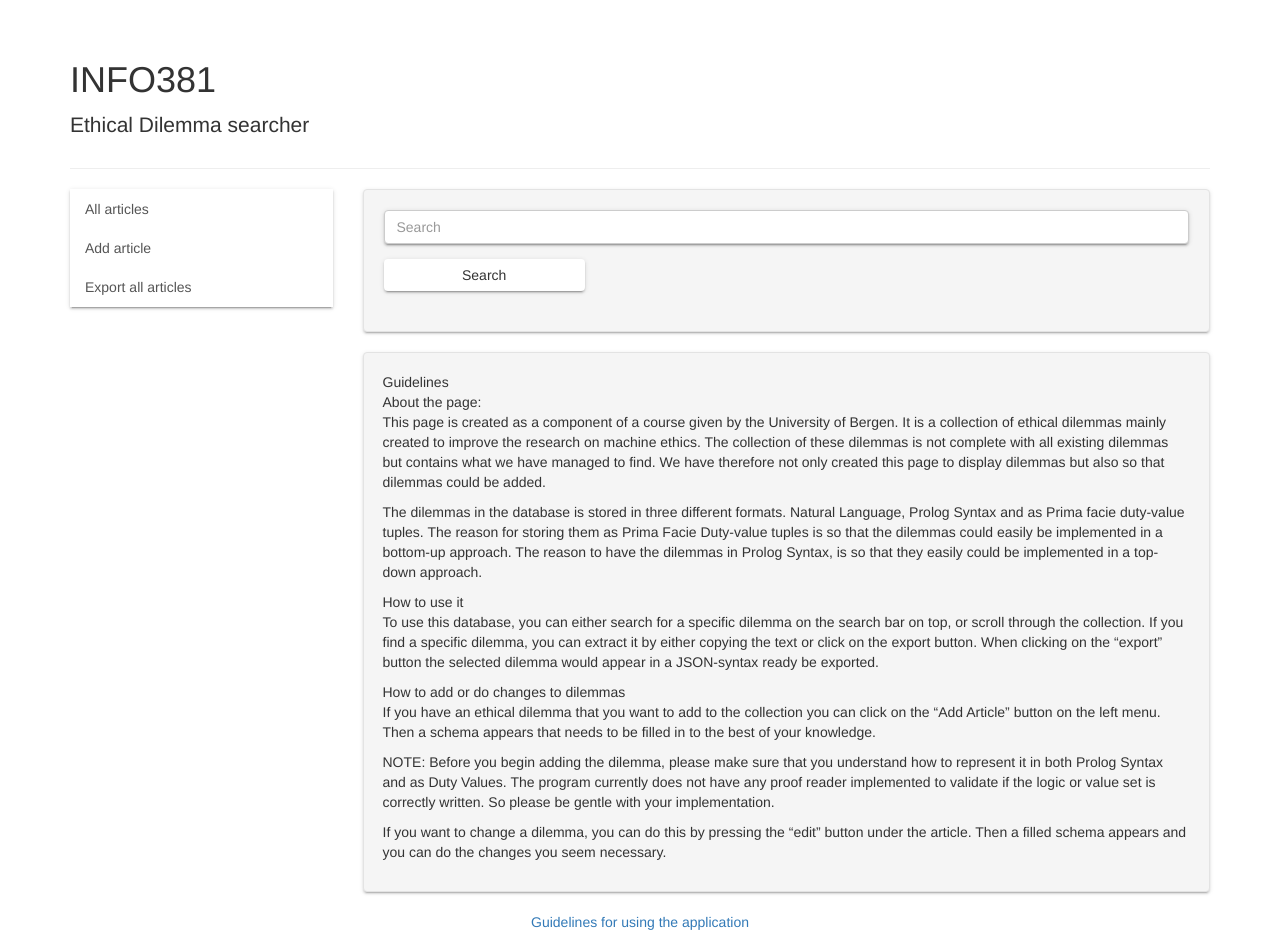
After one commit to ljos/DilemmaZ, a Flask app: page /guidelines in a window 1280 px wide. The commit adds this page. Run offline with Flask 2, Linux system fonts and the light colour scheme; some libraries are stand-ins or nearby versions.

Commit message:
Fixes
Signed-off-by: Morten Linderud <morten@linderud.pw>

```diff
--- a/main.py
+++ b/main.py
@@ -92,7 +92,7 @@ def articles_search():
 
 @app.route("/articles/all")
 def articles_all():
-    e = es.search(index="dilemma", doc_type="articles", body={"query": {"match_all": {}}})
+    e = es.search(index="dilemma", doc_type="articles", size=100, body={"query": {"match_all": {}}})
     results = _render_hits(e["hits"]["hits"])
     return render_template('search_results.html', results=results)
 
@@ -109,7 +109,8 @@ def json_response(func):
 @app.route("/articles/all/json")
 @json_response
 def articles_all_json():
-    e = es.search(index="dilemma", doc_type="articles", body={"query": {"match_all": {}}})
+    e = es.search(index="dilemma", doc_type="articles", size=100,
+                body={"query": {"match_all": {}}})
     results = _render_hits(e["hits"]["hits"])
     json = []
     for result in results:
@@ -165,5 +166,9 @@ def articles_delete(id):
     flash("Deleted article", "success")
     return redirect(url_for('index'))
 
+@app.route("/guidelines")
+def guidelines():
+    return render_template('guidelines.html')
+
 if __name__ == '__main__':
     app.run(host="0.0.0.0", debug=True)
--- a/templates/base.html
+++ b/templates/base.html
@@ -68,6 +68,13 @@
 
       {%- block content -%}{%- endblock %}
     </div>
+  <footer>
+      <div class="row">
+          <center>
+              <a href="/guidelines">Guidelines for using the application</a>
+         </center>
+      </div>
+  </footer>
   </div>
 </body>
 </html>
--- /dev/null
+++ b/templates/guidelines.html
@@ -0,0 +1,38 @@
+{%- extends "base.html" -%}
+{% block content %}
+<div class="col-lg-9 col-md-offset-3">
+  <div class="well bs-component">
+      Guidelines
+
+      <p>About the page:<br>
+      This page is created as a component of a course given by the University of Bergen. It is a collection of ethical
+      dilemmas mainly created to improve the research on machine ethics. The collection of these dilemmas is not
+      complete with all existing dilemmas but contains what we have managed to find. We have therefore not only created
+      this page to display dilemmas but also so that dilemmas could be added.</p>
+
+      <p>The dilemmas in the database is stored in three different formats. Natural Language, Prolog Syntax and as Prima
+      facie duty-value tuples. The reason for storing them as Prima Facie Duty-value tuples is so that the dilemmas
+      could easily be implemented in a bottom-up approach. The reason to have the dilemmas in Prolog Syntax, is so that
+      they easily could be implemented in a top-down approach.</p>
+
+      <p>How to use it<br>
+      To use this database, you can either search for a specific dilemma on the search bar on top, or scroll through the
+      collection. If you find a specific dilemma, you can extract it by either copying the text or click on the export
+      button. When clicking on the “export” button the selected dilemma would appear in a JSON-syntax ready be
+      exported.</p>
+
+
+      <p>How to add or do changes to dilemmas<br>
+      If you have an ethical dilemma that you want to add to the collection you can click on the “Add Article” button on
+      the left menu. Then a schema appears that needs to be filled in to the best of your knowledge.</p>
+
+      <p>NOTE: Before you begin adding the dilemma, please make sure that you understand how to represent it in both Prolog
+      Syntax and as Duty Values. The program currently does not have any proof reader implemented to validate if the
+      logic or value set is correctly written. So please be gentle with your implementation.</p>
+
+      <p>If you want to change a dilemma, you can do this by pressing the “edit” button under the article. Then a filled
+      schema appears and you can do the changes you seem necessary.</p>
+  </div>
+</div>
+
+{%- endblock %}
```
